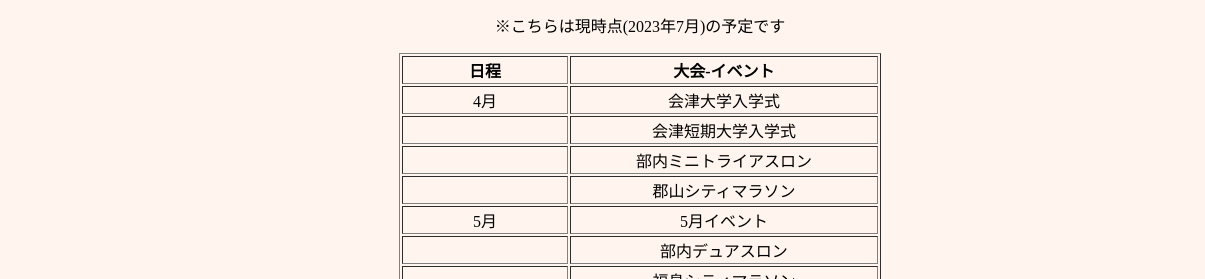
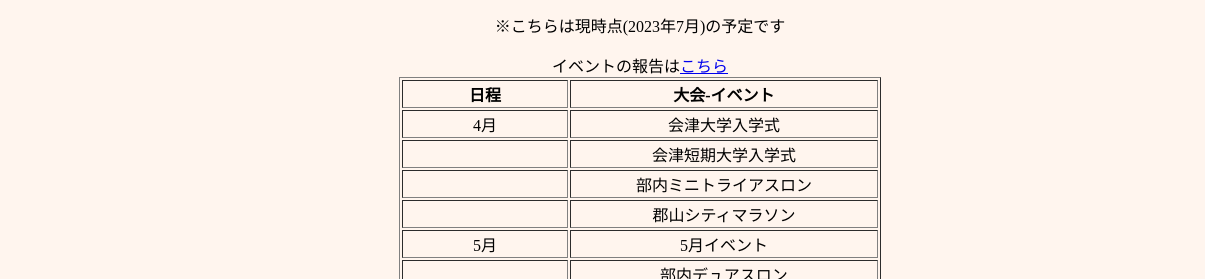
Before and after one commit to todorokitai/triathlon, a plain HTML site: page event.html in a window 1280 px wide. Shown: the part 262-541 px from the top of the page, 0-1205 px from the left. Drawn offline with nearby package versions, Linux system fonts and the light colour scheme.

Commit message:
Update event.html

```diff
--- a/event.html
+++ b/event.html
@@ -53,7 +53,9 @@
     <h2>2023年度年間計画</h2>
     <div style="text-align: center;">
       <p>※こちらは現時点(2023年7月)の予定です</p>
+      イベントの報告は<a href="blog.html">こちら</a>
       <div id="plan"></div>
+
     </div>
     <script>
         const table = document.createElement('table');
```
